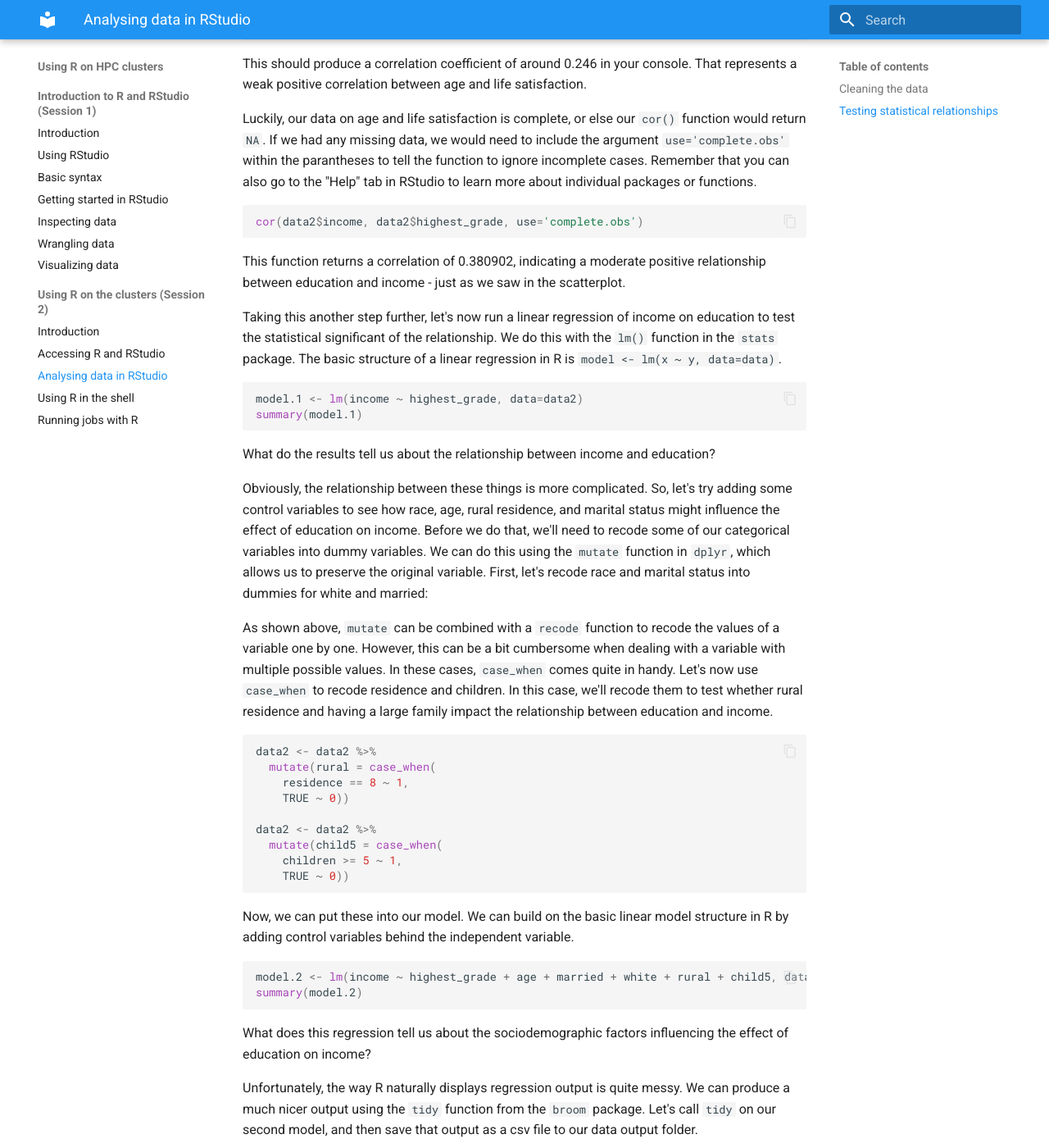
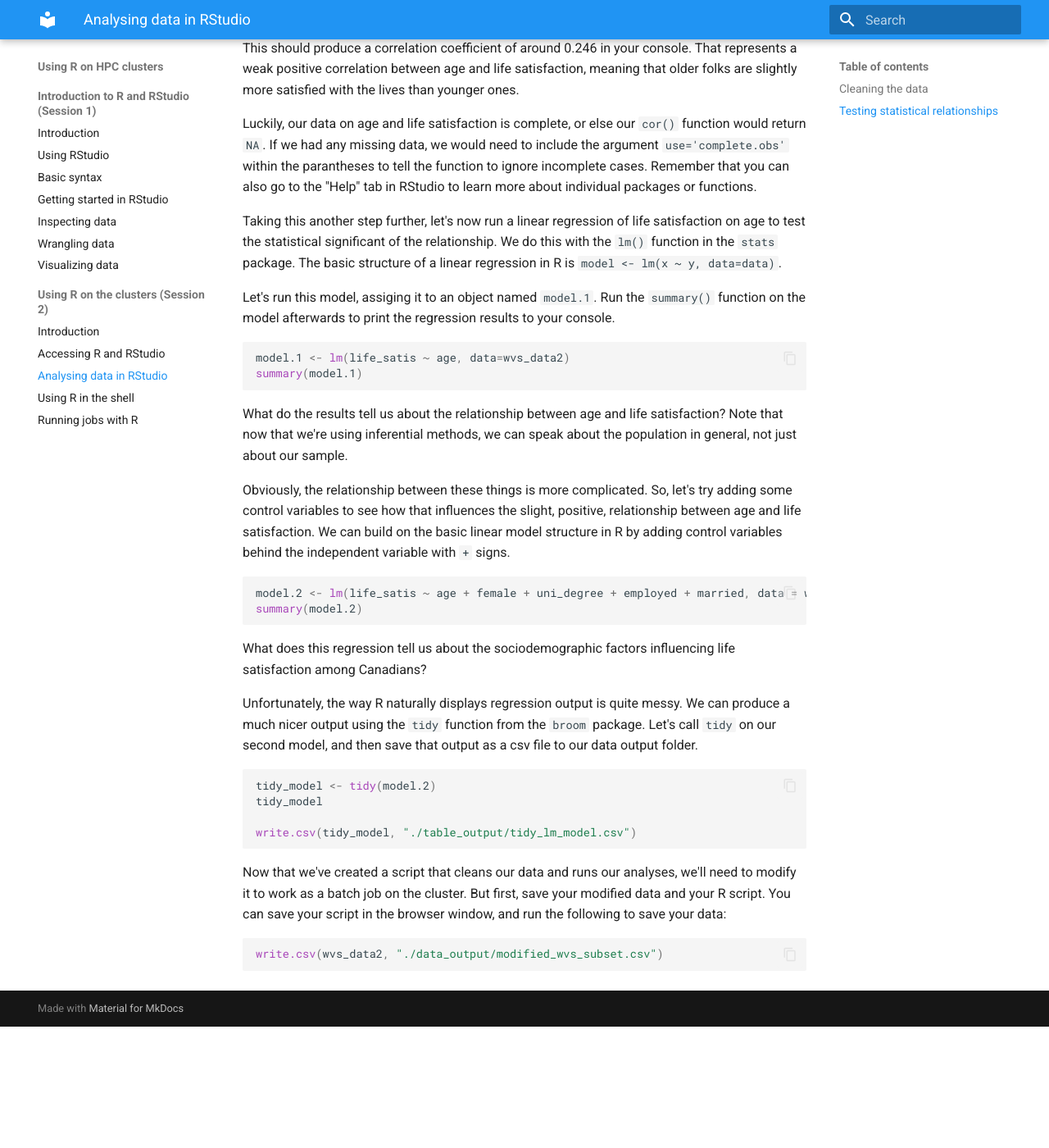
Before and after one commit to finnsdottir/r-clusters-may2026, an MkDocs documentation site: the page built from docs/analysing_rstudio.md, in a window 1280 px wide and 1400 px high, scrolled down 3316 px. Shown: the whole window at 82% size. Built offline with MkDocs 1.6.1 and Material for MkDocs 9.7.7, drawn with Linux system fonts in a browser that asks for light colours; after the commit the page ends 4568 px from its top, so only the background shows below that; some of the changed text lies outside the part shown.

````diff
--- a/docs/analysing_rstudio.md
+++ b/docs/analysing_rstudio.md
@@ -41,7 +40,8 @@ This is the subset of data that we used in part one of the workshop, and include
 
 We're going to use this data to continue exploring the relationship between life satisfaction and various sociodemographic facors. **Specifically, we will test the impact of age on life satisfaction, controlling for sex, education, full time employment, and marital status.** We're going to test this relations with a linear regression using the `lm()` function in the `stats` package.
 
-???note Other ways to upload data
+???note "Other ways to upload data"
+
   1. Data can be moved into the cluster using [Globus](https://docs.alliancecan.ca/wiki/Globus/en). Here's a [video explaining how](https://www.youtube.com/watch?v=0JJaFV4PEhk).
   2. You can import data directly into JupyterHub in your broswer. After launching a server, with the JupyterLab user interface, select the [upload files button](./content/upload_file_jupyter.png) and open the desired file in your finder.
   3. Using a secure copy protocol, or `scp`. The `scp` command follows the structure `scp <file start location> <file end location>` whether you are moving data on to the remote server from your computer, or from the remote server on to your computer. When the file location is on the remote server, it must start with `<username>@<remote server address>:` and then the file location on the server.
@@ -97,6 +97,7 @@ wvs_data2 <- wvs_data2 %>%
     TRUE ~ 0
 
   ))
+
 ```
 
 ## Testing statistical relationships
@@ -106,55 +107,28 @@ Now that our data is ready, let's start thinking about the relationship between
 ```R
 cor(wvs_data2$age, wvs_data2$life_satis)
 ```
-This should produce a correlation coefficient of around 0.246 in your console. That represents a weak positive correlation between age and life satisfaction.
+This should produce a correlation coefficient of around 0.246 in your console. That represents a weak positive correlation between age and life satisfaction, meaning that older folks are slightly more satisfied with the lives than younger ones.
 
 Luckily, our data on age and life satisfaction is complete, or else our `cor()` function would return `NA`. If we had any missing data, we would need to include the argument `use='complete.obs'` within the parantheses to tell the function to ignore incomplete cases. Remember that you can also go to the "Help" tab in RStudio to learn more about individual packages or functions.
 
+Taking this another step further, let's now run a linear regression of life satisfaction on age to test the statistical significant of the relationship. We do this with the `lm()` function in the `stats` package. The basic structure of a linear regression in R is `model <- lm(x ~ y, data=data)`.
 
-
-
-
+Let's run this model, assiging it to an object named `model.1`. Run the `summary()` function on the model afterwards to print the regression results to your console.
 
 ```R
-cor(data2$income, data2$highest_grade, use='complete.obs')
+model.1 <- lm(life_satis ~ age, data=wvs_data2)
+summary(model.1)
 ```
+What do the results tell us about the relationship between age and life satisfaction? Note that now that we're using inferential methods, we can speak about the population in general, not just about our sample.
 
-This function returns a correlation of 0.380902, indicating a moderate positive relationship between education and income - just as we saw in the scatterplot.
-
-Taking this another step further, let's now run a linear regression of income on education to test the statistical significant of the relationship. We do this with the `lm()` function in the `stats` package. The basic structure of a linear regression in R is `model <- lm(x ~ y, data=data)`.
+Obviously, the relationship between these things is more complicated. So, let's try adding some control variables to see how that influences the slight, positive, relationship between age and life satisfaction. We can build on the basic linear model structure in R by adding control variables behind the independent variable with `+` signs.
 
 ```R
-model.1 <- lm(income ~ highest_grade, data=data2)
-summary(model.1)
-```
-
-What do the results tell us about the relationship between income and education?
-
-Obviously, the relationship between these things is more complicated. So, let's try adding some control variables to see how race, age, rural residence, and marital status might influence the effect of education on income. Before we do that, we'll need to recode some of our categorical variables into dummy variables. We can do this using the `mutate` function in `dplyr`, which allows us to preserve the original variable. First, let's recode race and marital status into dummies for white and married:
-
-
-As shown above, `mutate` can be combined with a `recode` function to recode the values of a variable one by one. However, this can be a bit cumbersome when dealing with a variable with multiple possible values. In these cases, `case_when` comes quite in handy. Let's now use `case_when` to recode residence and children. In this case, we'll recode them to test whether rural residence and having a large family impact the relationship between education and income.
-
-```R
-data2 <- data2 %>%
-  mutate(rural = case_when(
-    residence == 8 ~ 1,
-    TRUE ~ 0))
-
-data2 <- data2 %>%
-  mutate(child5 = case_when(
-    children >= 5 ~ 1,
-    TRUE ~ 0))
-```
-
-Now, we can put these into our model. We can build on the basic linear model structure in R by adding control variables behind the independent variable.
-
-```R
-model.2 <- lm(income ~ highest_grade + age + married + white + rural + child5, data=data2)
+model.2 <- lm(life_satis ~ age + female + uni_degree + employed + married, data = wvs_data2)
 summary(model.2)
 ```
 
-What does this regression tell us about the sociodemographic factors influencing the effect of education on income?
+What does this regression tell us about the sociodemographic factors influencing life satisfaction among Canadians?
 
 Unfortunately, the way R naturally displays regression output is quite messy. We can produce a much nicer output using the `tidy` function from the `broom` package. Let's call `tidy` on our second model, and then save that output as a csv file to our data output folder.
 
@@ -164,14 +138,8 @@ tidy_model
 
 write.csv(tidy_model, "./table_output/tidy_lm_model.csv")
 ```
-
-Let's plot out the coefficients now, using the `coefplot` package. We can save this plot using the 'Export' tool under the Plots tab in RStudio.
+Now that we've created a script that cleans our data and runs our analyses, we'll need to modify it to work as a batch job on the cluster. But first, save your modified data and your R script. You can save your script in the browser window, and run the following to save your data:
 
 ```R
-coefplot(model.2, intercept=FALSE)
+write.csv(wvs_data2, "./data_output/modified_wvs_subset.csv")
 ```
-Let's now save our modified data, and our R script. You can save your script in the browser window, and run the following to save your data:
-
-```R
-write.csv(data2, "./data_output/modified_nlsc_data.csv")
-```
````
Also changed, not shown: other parts of docs/analysing_rstudio.md (+2 -3 lines).
